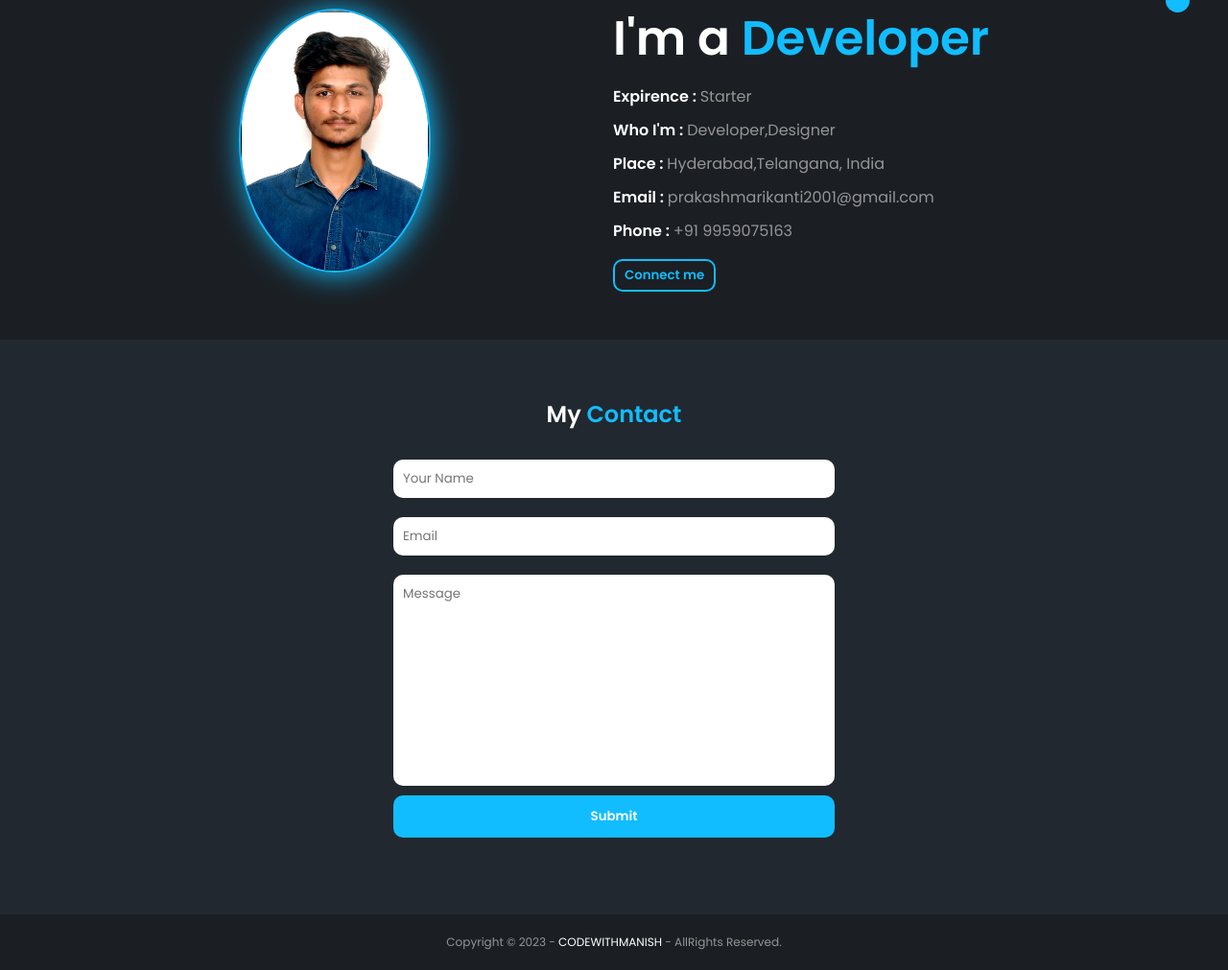
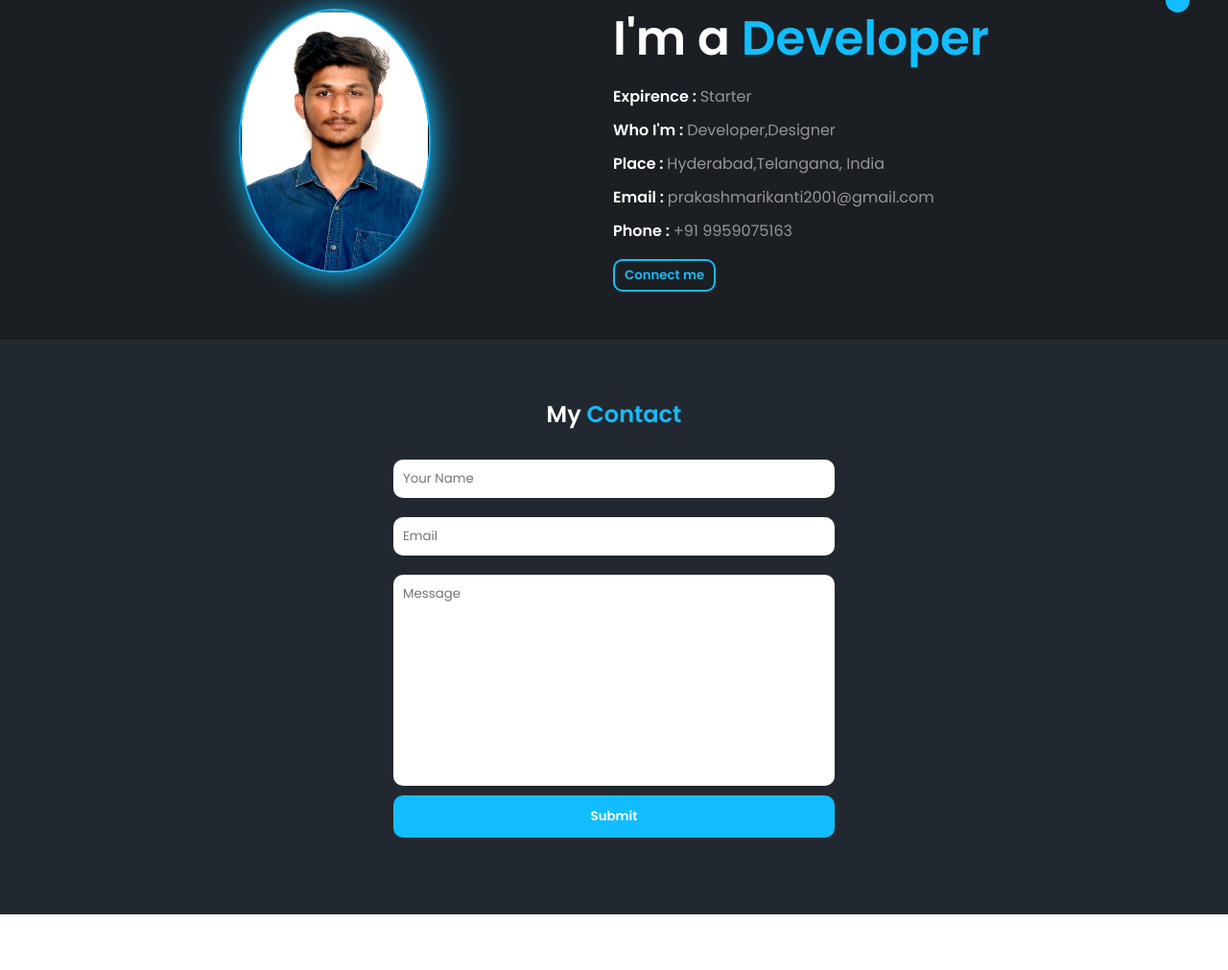
Before and after one commit to prakash2709/portfolio, a plain HTML site: page index.html in a window 1280 px wide. Shown: the part 737-1748 px from the top of the page at 96% size. After the commit the page ends 1690 px from the top, so only its background shows below. Drawn offline with Linux system fonts and the light colour scheme; files whose address does not match are found by name.

Commit message:
Update index.html

```diff
--- a/index.html
+++ b/index.html
@@ -108,10 +108,7 @@
             </form>
         </section>
     </main>
-    <footer>
-        <p>Copyright &copy; 2023 - <a href="#" target="_blank">CODEWITHMANISH</a> - AllRights
-            Reserved.</p>
-    </footer>
+
 
 
     <script src="js.js"></script>
```
